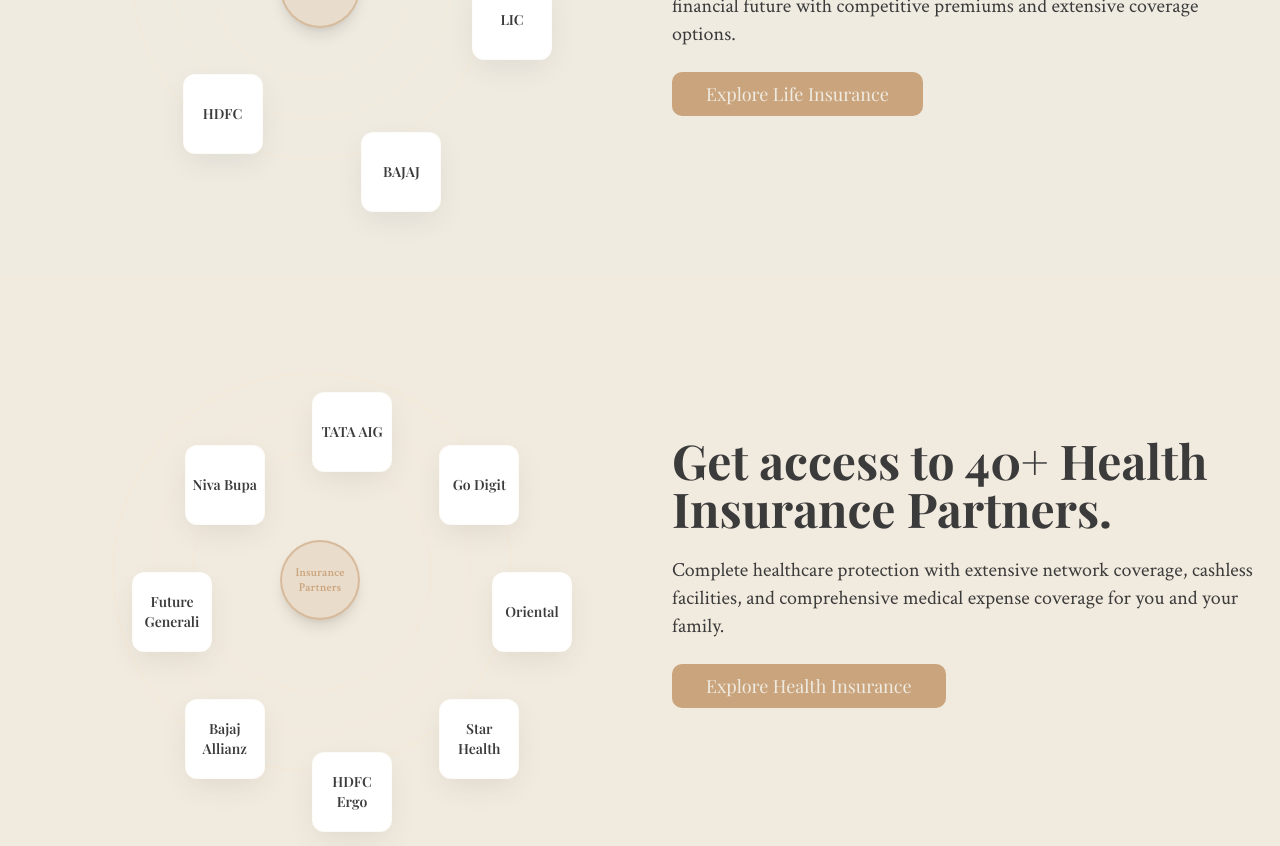
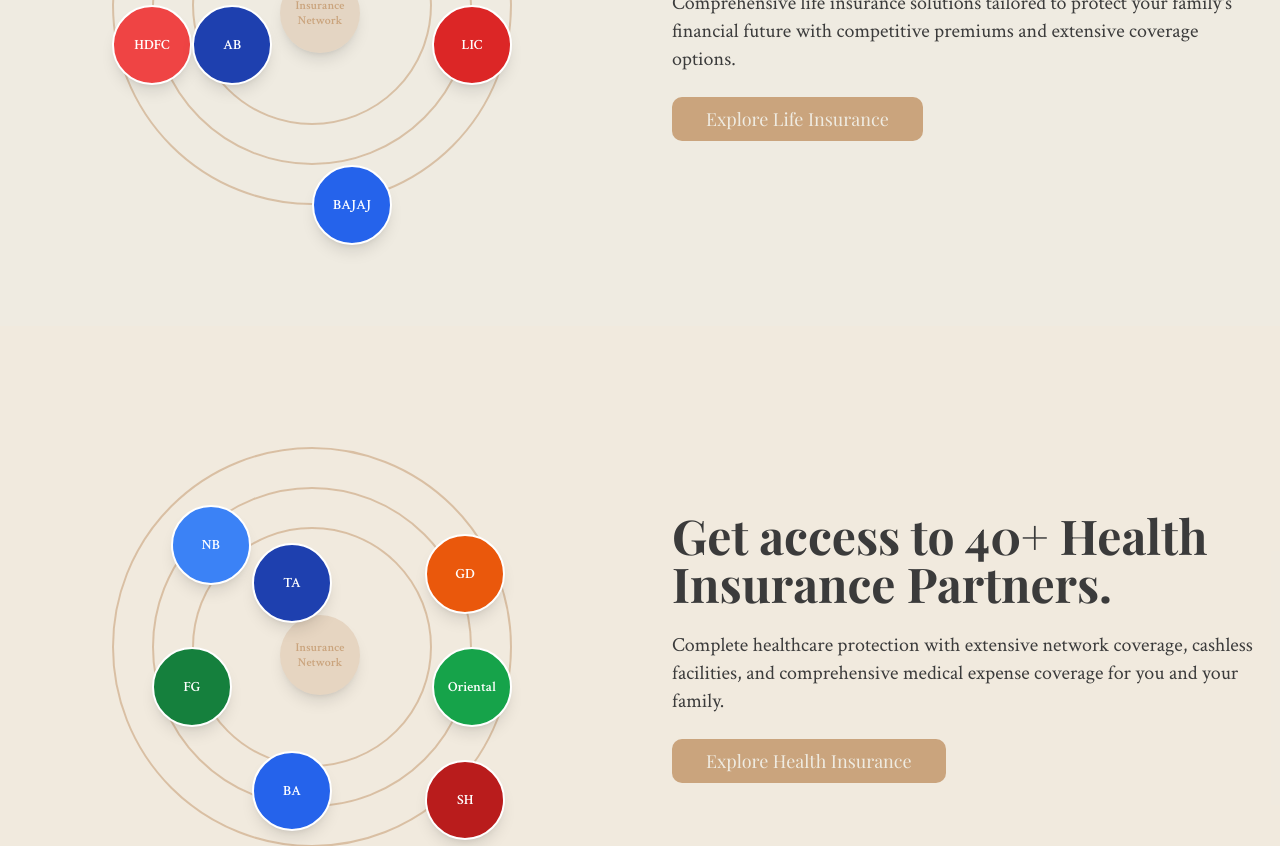
Before and after one commit to Finzarc-Piyush/haria-financial-journey, a React (Vite) app: page / in a window 1280 px wide. Shown: the part 5800-6646 px from the top of the page. Built offline with nearby package versions, Linux system fonts and the light colour scheme; no server answers.

Commit message:
Update partner logos and orbits

```diff
--- a/src/components/PartnerShowcase.tsx
+++ b/src/components/PartnerShowcase.tsx
@@ -1,4 +1,4 @@
-import React, { useEffect, useRef } from 'react';
+import React from 'react';
 import { motion } from 'framer-motion';
 import { Button } from '@/components/ui/button';
 import { cn } from '@/lib/utils';
@@ -7,8 +7,8 @@ interface Partner {
   name: string;
   logo?: string;
   position: {
-    angle: number;
-    radius: number;
+    orbit: number; // Which orbit circle (1, 2, 3, etc.)
+    angle: number; // Position on the orbit
   };
 }
 
@@ -18,37 +18,68 @@ interface PartnerShowcaseProps {
 }
 
 const lifeInsurancePartners: Partner[] = [
-  { name: 'LIC', position: { angle: 0, radius: 160 } },
-  { name: 'BAJAJ', position: { angle: 72, radius: 160 } },
-  { name: 'HDFC', position: { angle: 144, radius: 160 } },
-  { name: 'ICICI', position: { angle: 216, radius: 160 } },
-  { name: 'Aditya Birla', position: { angle: 288, radius: 160 } },
+  { name: 'LIC', position: { orbit: 1, angle: 0 } },
+  { name: 'BAJAJ', position: { orbit: 2, angle: 90 } },
+  { name: 'HDFC', position: { orbit: 3, angle: 180 } },
+  { name: 'ICICI', position: { orbit: 2, angle: 270 } },
+  { name: 'Aditya Birla', position: { orbit: 1, angle: 180 } },
 ];
 
 const healthInsurancePartners: Partner[] = [
-  { name: 'Oriental', position: { angle: 0, radius: 180 } },
-  { name: 'Star Health', position: { angle: 45, radius: 180 } },
-  { name: 'HDFC Ergo', position: { angle: 90, radius: 180 } },
-  { name: 'Bajaj Allianz', position: { angle: 135, radius: 180 } },
-  { name: 'Future Generali', position: { angle: 180, radius: 180 } },
-  { name: 'Niva Bupa', position: { angle: 225, radius: 180 } },
-  { name: 'TATA AIG', position: { angle: 270, radius: 180 } },
-  { name: 'Go Digit', position: { angle: 315, radius: 180 } },
+  { name: 'Oriental', position: { orbit: 1, angle: 0 } },
+  { name: 'Star Health', position: { orbit: 2, angle: 45 } },
+  { name: 'HDFC Ergo', position: { orbit: 3, angle: 90 } },
+  { name: 'Bajaj Allianz', position: { orbit: 1, angle: 120 } },
+  { name: 'Future Generali', position: { orbit: 2, angle: 180 } },
+  { name: 'Niva Bupa', position: { orbit: 3, angle: 225 } },
+  { name: 'TATA AIG', position: { orbit: 1, angle: 240 } },
+  { name: 'Go Digit', position: { orbit: 2, angle: 315 } },
 ];
 
-const getPartnerPosition = (angle: number, radius: number, containerSize: number) => {
+// Define orbit radii
+const orbitRadii = {
+  1: 120,
+  2: 160,
+  3: 200,
+};
+
+const getPartnerPosition = (angle: number, orbitRadius: number, containerSize: number) => {
   const radian = (angle * Math.PI) / 180;
-  const x = Math.cos(radian) * radius + containerSize / 2;
-  const y = Math.sin(radian) * radius + containerSize / 2;
+  const x = Math.cos(radian) * orbitRadius + containerSize / 2;
+  const y = Math.sin(radian) * orbitRadius + containerSize / 2;
   return { x, y };
 };
 
+// Simple logo component with partner name and colored background
 const PartnerLogo: React.FC<{ partner: Partner; containerSize: number; index: number }> = ({
   partner,
   containerSize,
   index,
 }) => {
-  const { x, y } = getPartnerPosition(partner.position.angle, partner.position.radius, containerSize);
+  const orbitRadius = orbitRadii[partner.position.orbit as keyof typeof orbitRadii];
+  const { x, y } = getPartnerPosition(partner.position.angle, orbitRadius, containerSize);
+
+  // Color mapping for different companies
+  const getCompanyColors = (name: string) => {
+    const colorMap: Record<string, { bg: string; text: string }> = {
+      'LIC': { bg: 'bg-red-600', text: 'text-white' },
+      'BAJAJ': { bg: 'bg-blue-600', text: 'text-white' },
+      'HDFC': { bg: 'bg-red-500', text: 'text-white' },
+      'ICICI': { bg: 'bg-orange-500', text: 'text-white' },
+      'Aditya Birla': { bg: 'bg-blue-800', text: 'text-white' },
+      'Oriental': { bg: 'bg-green-600', text: 'text-white' },
+      'Star Health': { bg: 'bg-red-700', text: 'text-white' },
+      'HDFC Ergo': { bg: 'bg-red-500', text: 'text-white' },
+      'Bajaj Allianz': { bg: 'bg-blue-600', text: 'text-white' },
+      'Future Generali': { bg: 'bg-green-700', text: 'text-white' },
+      'Niva Bupa': { bg: 'bg-blue-500', text: 'text-white' },
+      'TATA AIG': { bg: 'bg-blue-800', text: 'text-white' },
+      'Go Digit': { bg: 'bg-orange-600', text: 'text-white' },
+    };
+    return colorMap[name] || { bg: 'bg-gray-600', text: 'text-white' };
+  };
+
+  const colors = getCompanyColors(partner.name);
 
   return (
     <motion.div
@@ -58,31 +89,47 @@ const PartnerLogo: React.FC<{ partner: Partner; containerSize: number; index: nu
       animate={{ opacity: 1, scale: 1 }}
       transition={{
         duration: 0.5,
-        delay: index * 0.1,
+        delay: index * 0.15,
         ease: 'easeOut',
       }}
-      whileHover={{ scale: 1.1, y: y - 4 }}
+      whileHover={{ scale: 1.2, y: y - 8 }}
     >
-      <div className="premium-card hover-lift w-full h-full flex items-center justify-center bg-white shadow-card rounded-lg border border-muted/20">
-        <span className="font-playfair text-xs md:text-sm font-semibold text-foreground text-center px-1">
-          {partner.name}
+      <div className={cn(
+        "w-full h-full flex items-center justify-center rounded-full shadow-lg border-2 border-white",
+        "hover:shadow-xl transition-all duration-300",
+        colors.bg, colors.text
+      )}>
+        <span className="font-bold text-xs md:text-sm text-center px-1 leading-tight">
+          {partner.name === 'Aditya Birla' ? 'AB' :
+           partner.name === 'Future Generali' ? 'FG' :
+           partner.name === 'Bajaj Allianz' ? 'BA' :
+           partner.name === 'Star Health' ? 'SH' :
+           partner.name === 'Niva Bupa' ? 'NB' :
+           partner.name === 'HDFC Ergo' ? 'HE' :
+           partner.name === 'TATA AIG' ? 'TA' :
+           partner.name === 'Go Digit' ? 'GD' :
+           partner.name}
         </span>
       </div>
     </motion.div>
   );
 };
 
+// Component to render solid orbit circles
 const OrbitCircles: React.FC<{ containerSize: number; category: 'life' | 'health' }> = ({
   containerSize,
   category,
 }) => {
-  const radius = category === 'life' ? 180 : 200;
+  const orbits = category === 'life' ? [1, 2, 3] : [1, 2, 3];
 
   return (
     <div className="absolute inset-0">
-      {/* Outer orbit circle - thicker and more visible */}
+      {orbits.map((orbitNumber, index) => {
+        const radius = orbitRadii[orbitNumber as keyof typeof orbitRadii];
+        return (
           <motion.div
-        className="absolute border-2 border-muted/60 rounded-full"
+            key={orbitNumber}
+            className="absolute border-2 border-secondary/60 rounded-full"
             style={{
               width: radius * 2,
               height: radius * 2,
@@ -91,50 +138,28 @@ const OrbitCircles: React.FC<{ containerSize: number; category: 'life' | 'health
             }}
             initial={{ opacity: 0, scale: 0.8 }}
             animate={{ opacity: 1, scale: 1 }}
-        transition={{ duration: 0.8, ease: 'easeOut' }}
+            transition={{
+              duration: 0.8,
+              delay: index * 0.2,
+              ease: 'easeOut'
+            }}
           />
+        );
+      })}
 
-      {/* Middle orbit circle */}
+      {/* Center element */}
       <motion.div
-        className="absolute border-2 border-muted/40 rounded-full"
-        style={{
-          width: (radius - 40) * 2,
-          height: (radius - 40) * 2,
-          left: containerSize / 2 - (radius - 40),
-          top: containerSize / 2 - (radius - 40),
-        }}
-        initial={{ opacity: 0, scale: 0.8 }}
-        animate={{ opacity: 1, scale: 1 }}
-        transition={{ duration: 0.8, delay: 0.1, ease: 'easeOut' }}
-      />
-
-      {/* Inner orbit circle */}
-      <motion.div
-        className="absolute border-2 border-muted/50 rounded-full"
-        style={{
-          width: (radius - 80) * 2,
-          height: (radius - 80) * 2,
-          left: containerSize / 2 - (radius - 80),
-          top: containerSize / 2 - (radius - 80),
-        }}
-        initial={{ opacity: 0, scale: 0.8 }}
-        animate={{ opacity: 1, scale: 1 }}
-        transition={{ duration: 0.8, delay: 0.2, ease: 'easeOut' }}
-      />
-
-      {/* Center logo placeholder */}
-      <motion.div
-        className="absolute w-16 h-16 md:w-20 md:h-20 bg-secondary/20 border-2 border-secondary/60 rounded-full flex items-center justify-center shadow-lg"
+        className="absolute w-16 h-16 md:w-20 md:h-20 bg-secondary/30 border-3 border-secondary rounded-full flex items-center justify-center shadow-lg"
         style={{
           left: containerSize / 2 - 32,
           top: containerSize / 2 - 32,
         }}
         initial={{ opacity: 0, scale: 0 }}
         animate={{ opacity: 1, scale: 1 }}
-        transition={{ duration: 0.6, delay: 0.4, ease: 'easeOut' }}
+        transition={{ duration: 0.6, delay: 0.8, ease: 'easeOut' }}
       >
-        <div className="text-secondary font-semibold text-xs text-center leading-tight">
-          Insurance<br/>Partners
+        <div className="text-secondary font-bold text-xs text-center leading-tight">
+          Insurance<br/>Network
         </div>
       </motion.div>
     </div>
@@ -143,7 +168,7 @@ const OrbitCircles: React.FC<{ containerSize: number; category: 'life' | 'health
 
 const PartnerShowcase: React.FC<PartnerShowcaseProps> = ({ category, className }) => {
   const partners = category === 'life' ? lifeInsurancePartners : healthInsurancePartners;
-  const containerSize = 400; // Fixed container size for consistent layout
+  const containerSize = 450; // Increased size to accommodate more orbits
 
   const content = {
     life: {
```
Lines whose indentation alone changed are shown as unchanged.
